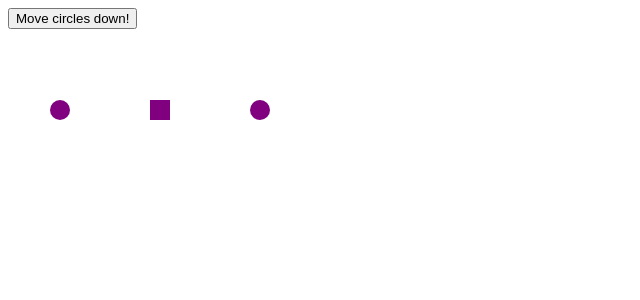
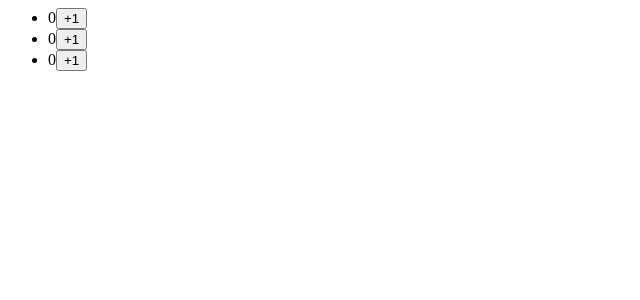
Before and after one commit to hido02/my-react, a React app: page / in a window 1280 px wide. Shown: the top 300 px of the page, without its empty margins (0-640 px from the left). Built offline with nearby package versions, Linux system fonts and the light colour scheme.

Commit message:
feat: map() 배열의 항목 바꾸기

```diff
--- a/src/App.js
+++ b/src/App.js
@@ -1,53 +1,37 @@
 import React, { useState } from 'react';
 
-let initialShapes = [
-  { id: 0, type: 'circle', x: 50, y: 100 },
-  { id: 1, type: 'square', x: 150, y: 100 },
-  { id: 2, type: 'circle', x: 250, y: 100 },
+let initialCounters = [
+  0, 0, 0
 ];
 
-export default function ShapeEditor() {
-  const [shapes, setShapes] = useState(
-    initialShapes
+export default function CounterList() {
+  const [counters, setCounters] = useState(
+    initialCounters
   );
 
-  function handleClick() {
-    const nextShapes = shapes.map(shape => {
-      if (shape.type === 'square') {
-        // No change
-        return shape;
+  function handleIncrementClick(index) {
+    const nextCounters = counters.map((c, i) => { // 항목을 바꾸려면 map으로 새 배열을 만든다
+      if (i === index) {
+        // Increment the clicked counter
+        return c + 1;
       } else {
-        // Return a new circle 50px below
-        return {
-          ...shape,
-          y: shape.y + 50,
-        };
+        // The rest haven't changed
+        return c;
       }
     });
-    // Re-render with the new array
-    setShapes(nextShapes);
+    setCounters(nextCounters);
   }
 
   return (
-    <>
-      <button onClick={handleClick}>
-        Move circles down!
-      </button>
-      {shapes.map(shape => (
-        <div
-          key={shape.id}
-          style={{
-          background: 'purple',
-          position: 'absolute',
-          left: shape.x,
-          top: shape.y,
-          borderRadius:
-            shape.type === 'circle'
-              ? '50%' : '',
-          width: 20,
-          height: 20,
-        }} />
+    <ul>
+      {counters.map((counter, i) => (
+        <li key={i}>
+          {counter}
+          <button onClick={() => {
+            handleIncrementClick(i);
+          }}>+1</button>
+        </li>
       ))}
-    </>
+    </ul>
   );
 }
```
